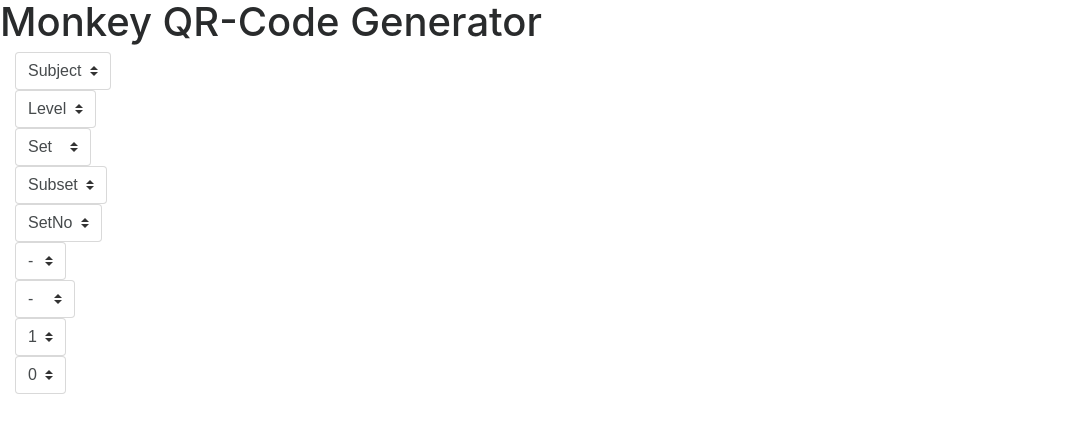
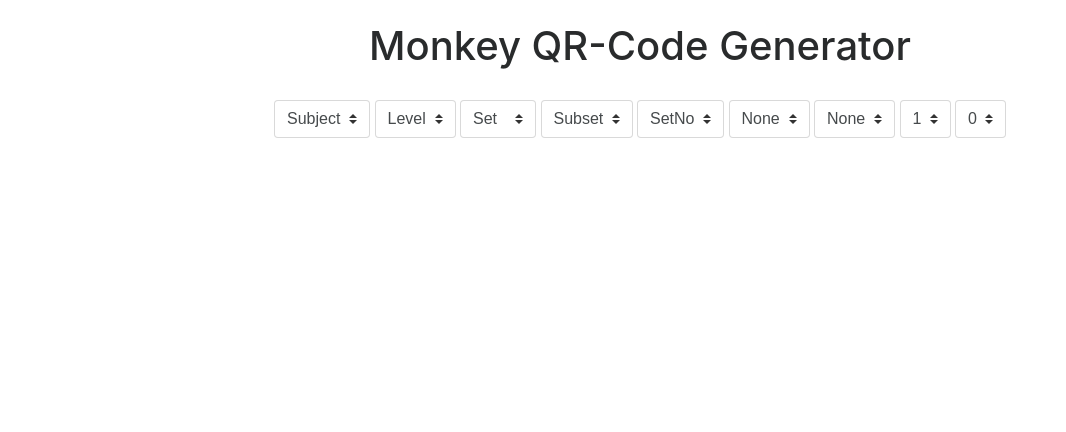
Before and after one commit to chutipon29301/MonkeyQRGeneratorElectron, a website: page index.html in a window 1280 px wide. Shown: the whole page, without its empty margins (0-1066 px from the left). Drawn offline with nearby package versions, Linux system fonts and the light colour scheme.

Commit message:
Align select

```diff
--- a/index.html
+++ b/index.html
@@ -25,43 +25,18 @@
 </head>
 
 <body onload="getOption()">
-    <h1>Monkey QR-Code Generator</h1>
-    <div class="col-2">
-        <select class="custom-select" id="subject">
-        </select>
-    </div>
-    <div class="col-2">
-        <select class="custom-select" id="level">
-        </select>
-    </div>
-    <div class="col-2">
-        <select class="custom-select" id="set">
-        </select>
-    </div>
-    <div class="col-2">
-        <select class="custom-select" id="subset">
-        </select>
-    </div>
-    <div class="col-2">
-        <select class="custom-select" id="setno">
-        </select>
-    </div>
-    <div class="col-2">
-        <select class="custom-select" id="subscript">
-        </select>
-    </div>
-    <div class="col-2">
-        <select class="custom-select" id="subscriptno">
-        </select>
-    </div>
-    <div class="col-2">
-        <select class="custom-select" id="mainrev">
-        </select>
-    </div>
-    <div class="col-2">
-        <select class="custom-select" id="subrev">
-        </select>
-    </div>
+    <br>
+    <h1 style="text-align: center">Monkey QR-Code Generator</h1>
+    <br>
+    <form class="form-inline" style="display: block; text-align: center">
+        <select class="custom-select" id="subject"></select>
+        <select class="custom-select" id="level"></select>
+        <select class="custom-select" id="set"></select>
+        <select class="custom-select" id="subset"></select>
+        <select class="custom-select" id="setno"></select>
+        <select class="custom-select" id="subscript"></select>
+        <select class="custom-select" id="subscriptno"></select>
+        <select class="custom-select" id="mainrev"></select>
+        <select class="custom-select" id="subrev"></select>
+    </form>
 </body>
-
-</html>
--- a/public/js/selectOptionGenerator.js
+++ b/public/js/selectOptionGenerator.js
@@ -54,7 +54,7 @@ function getSetNo() {
 
 function getSubscript() {
     var subscriptOption = document.getElementById('subscript');
-    subscriptOption.innerHTML = '<option value="none">-</option>';
+    subscriptOption.innerHTML = '<option value="none">None</option>';
     config.availableSubscriptList.forEach(function (element) {
         subscriptOption.innerHTML += '<option value="' + element + '">' + element + '</option>';
     }, this);
@@ -62,7 +62,7 @@ function getSubscript() {
 
 function getSubscriptNo() {
     var subscriptNoOption = document.getElementById('subscriptno');
-    subscriptNoOption.innerHTML = '<option value="none">-</option>';
+    subscriptNoOption.innerHTML = '<option value="none">None</option>';
     for (let i = 0; i < 99; i++) {
         var temp = String(i + 1);
         if (temp.length === 1) temp = '0' + temp;
```
